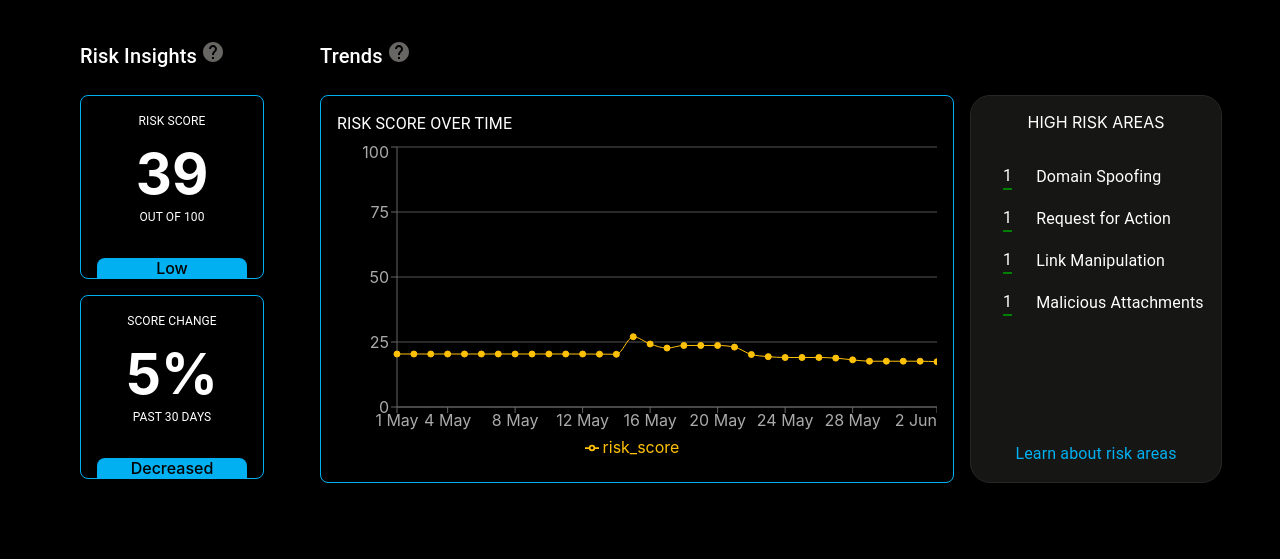
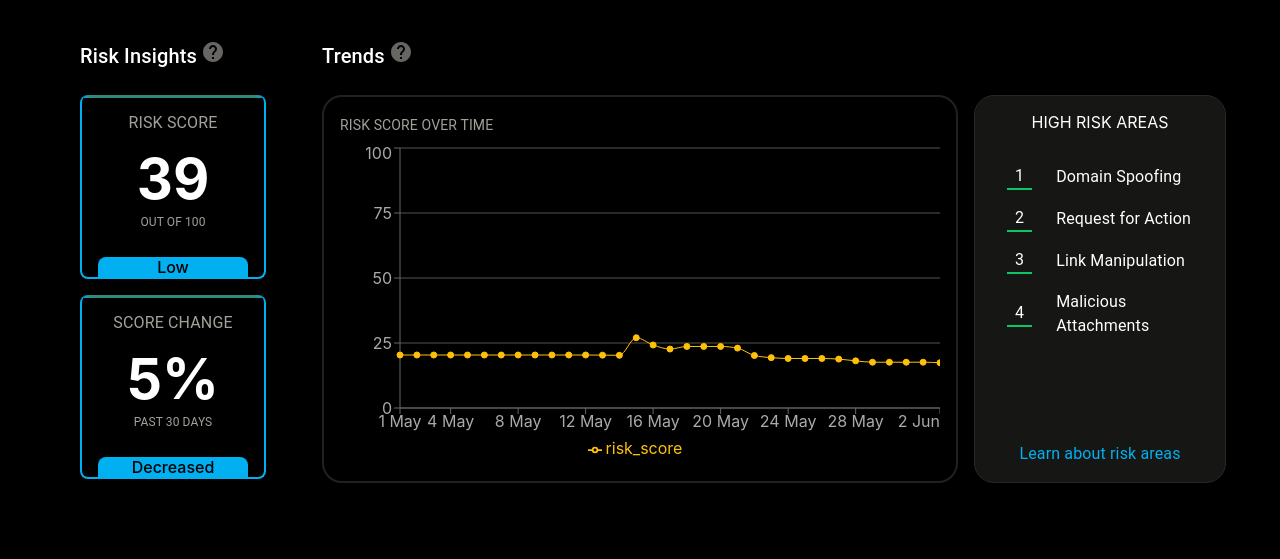
Before and after one commit to shvam0000/dune-security-dashboard, a React (Create React App) app: page / in a window 1280 px wide. Shown: the top 559 px of the page. Built offline with nearby package versions, Linux system fonts and the light colour scheme.

Commit message:
refactor: risk-box component and UI changes

```diff
--- a/src/components/first-row/index.ts
+++ b/src/components/first-row/index.ts
@@ -1,3 +1,4 @@
 export { default as RiskInsights } from './risk-insights';
 export { default as Trends } from './trends';
 export { default as FirstRow } from './first-row';
+export { default as RiskBox } from './risk-box';
--- /dev/null
+++ b/src/components/first-row/risk-box.tsx
@@ -0,0 +1,64 @@
+import { Box, Typography } from '@mui/material';
+
+interface RiskBoxProps {
+  title: string;
+  score: string | number;
+  subtitle: string;
+  label: string;
+}
+
+const RiskBox: React.FC<RiskBoxProps> = ({ title, score, subtitle, label }) => {
+  return (
+    <Box
+      sx={{
+        height: 150,
+        width: 150,
+        border: '2px solid #00b0f0',
+        borderTop: 'none',
+        borderRadius: 2,
+        p: 2,
+        mb: 2,
+        textAlign: 'center',
+        position: 'relative',
+        overflow: 'hidden',
+      }}>
+      <Box
+        sx={{
+          content: '""',
+          position: 'absolute',
+          top: 0,
+          left: 0,
+          right: 0,
+          height: 3,
+          background:
+            'linear-gradient(to right, #00b0f0, #2E8B7A 5%, #2E8B7A 95%, #00b0f0)',
+        }}
+      />
+      <Typography sx={{ fontSize: 16, color: '#A2A099' }}>{title}</Typography>
+      <Box sx={{ pt: '10px' }}>
+        <Box sx={{ fontWeight: 'bold', fontSize: 56 }}>{score}</Box>
+        <Typography sx={{ fontSize: 12, color: '#A2A099' }}>
+          {subtitle}
+        </Typography>
+      </Box>
+      <Box
+        sx={{
+          mx: 2,
+          bgcolor: '#00b0f0',
+          color: 'black',
+          fontWeight: 'medium',
+          borderRadius: '8px 8px 0 0',
+          p: 0.01,
+          textAlign: 'center',
+          position: 'absolute',
+          left: 0,
+          right: 0,
+          bottom: 0,
+        }}>
+        {label}
+      </Box>
+    </Box>
+  );
+};
+
+export default RiskBox;
--- a/src/components/first-row/risk-insights.tsx
+++ b/src/components/first-row/risk-insights.tsx
@@ -1,83 +1,37 @@
-import { Box, Card, CardContent, Typography } from '@mui/material';
+import { Box, CardContent } from '@mui/material';
 import { Heading } from '../shared';
+import { RiskBox } from '.';
+
+const riskData = [
+  {
+    title: 'RISK SCORE',
+    score: 39,
+    subtitle: 'OUT OF 100',
+    label: 'Low',
+  },
+  {
+    title: 'SCORE CHANGE',
+    score: '5%',
+    subtitle: 'PAST 30 DAYS',
+    label: 'Decreased',
+  },
+];
 
 const RiskInsights = () => {
   return (
     <Box>
       <Heading heading="Risk Insights" />
-      <Box
-        sx={{
-          color: '#fff',
-          borderRadius: 3,
-          position: 'relative',
-        }}>
+      <Box sx={{ color: '#fff', borderRadius: 3, position: 'relative' }}>
         <CardContent>
-          <Box
-            sx={{
-              height: 150,
-              width: 150,
-              border: '1px solid #00b0f0',
-              borderRadius: 2,
-              p: 2,
-              mb: 2,
-              textAlign: 'center',
-              position: 'relative',
-            }}>
-            <Typography sx={{ fontSize: 12 }}>RISK SCORE</Typography>
-            <Box sx={{ pt: '10px' }}>
-              <Box sx={{ fontWeight: 'bold', fontSize: 56 }}>39</Box>
-              <Typography sx={{ fontSize: 12 }}>OUT OF 100</Typography>
-            </Box>
-            <Box
-              sx={{
-                mx: 2,
-                bgcolor: '#00b0f0',
-                color: 'black',
-                fontWeight: 'medium',
-                borderRadius: '8px 8px 0 0', // Round the bottom corners
-                p: 0.01,
-                textAlign: 'center',
-                position: 'absolute',
-                left: 0,
-                right: 0,
-                bottom: 0,
-              }}>
-              Low
-            </Box>
-          </Box>
-          <Box
-            sx={{
-              height: 150,
-              width: 150,
-              border: '1px solid #00b0f0',
-              borderRadius: 2,
-              p: 2,
-              mb: 2,
-              textAlign: 'center',
-              position: 'relative',
-            }}>
-            <Typography sx={{ fontSize: 12 }}>SCORE CHANGE</Typography>
-            <Box sx={{ pt: '10px' }}>
-              <Box sx={{ fontWeight: 'bold', fontSize: 56 }}>5%</Box>
-              <Typography sx={{ fontSize: 12 }}>PAST 30 DAYS</Typography>
-            </Box>
-            <Box
-              sx={{
-                mx: 2,
-                bgcolor: '#00b0f0',
-                color: 'black',
-                fontWeight: 'medium',
-                borderRadius: '8px 8px 0 0', // Round the bottom corners
-                p: 0.01,
-                textAlign: 'center',
-                position: 'absolute',
-                left: 0,
-                right: 0,
-                bottom: 0,
-              }}>
-              Decreased
-            </Box>
-          </Box>
+          {riskData.map((data, index) => (
+            <RiskBox
+              key={index}
+              title={data.title}
+              score={data.score}
+              subtitle={data.subtitle}
+              label={data.label}
+            />
+          ))}
         </CardContent>
       </Box>
     </Box>
--- a/src/components/first-row/trends.tsx
+++ b/src/components/first-row/trends.tsx
@@ -43,7 +43,7 @@ const CustomTooltip: React.FC<CustomTooltipProps> = ({
             backgroundColor: '#ffc107',
             color: 'black',
             padding: '5px',
-            borderRadius: '4px',
+            borderRadius: 5,
             position: 'relative',
             zIndex: 1,
             minWidth: '50px',
@@ -73,7 +73,6 @@ const CustomTooltip: React.FC<CustomTooltipProps> = ({
 };
 
 const Trends = () => {
-  const [count, setCount] = useState(1);
   const [boxHeight, setBoxHeight] = useState(350);
   const chartRef = useRef<HTMLDivElement>(null);
   const listRef = useRef<HTMLDivElement>(null);
@@ -91,7 +90,7 @@ const Trends = () => {
       <Box
         sx={{
           color: '#fff',
-          borderRadius: 3,
+          borderRadius: 5,
           flex: 1,
           display: 'flex',
           flexDirection: 'column',
@@ -108,13 +107,17 @@ const Trends = () => {
               flex: 1,
               display: 'flex',
               flexDirection: 'column',
-              border: '1px solid #00b0f0',
-              borderRadius: 2,
+              border: '2px solid #212121',
+              borderRadius: 5,
               p: 2,
               color: '#fff',
             }}
             ref={chartRef}>
-            <Typography gutterBottom>RISK SCORE OVER TIME</Typography>
+            <Typography
+              gutterBottom
+              sx={{ fontSize: 14, color: '#A2A099', py: '2px' }}>
+              RISK SCORE OVER TIME
+            </Typography>
             <LineChart
               width={600}
               height={boxHeight - 48}
@@ -127,15 +130,7 @@ const Trends = () => {
                 tick={{ fill: '#aaa' }}
               />
               <YAxis tick={{ fill: '#aaa' }} domain={[0, 100]} />
-              <Tooltip
-                content={
-                  <CustomTooltip
-                    active={undefined}
-                    payload={undefined}
-                    label={undefined}
-                  />
-                }
-              />
+              <Tooltip content={<CustomTooltip />} />
               <Legend />
               <Line
                 type="monotone"
@@ -187,7 +182,7 @@ const Trends = () => {
                   flex: 1,
                   overflowY: 'auto',
                 }}>
-                {dashboardData.high_risk_areas.map((area) => (
+                {dashboardData.high_risk_areas.map((area, index) => (
                   <ListItem
                     sx={{
                       display: 'flex',
@@ -198,11 +193,12 @@ const Trends = () => {
                     <Typography
                       sx={{
                         bgcolor: 'transparent',
-                        borderBottom: '2px solid green',
+                        borderBottom: '2px solid #0BC567',
                         mr: 3,
                         ml: 2,
+                        px: 1,
                       }}>
-                      {count}
+                      {index + 1}
                     </Typography>
                     <Typography sx={{ bgcolor: 'transparent' }}>
                       {area.name}
```
